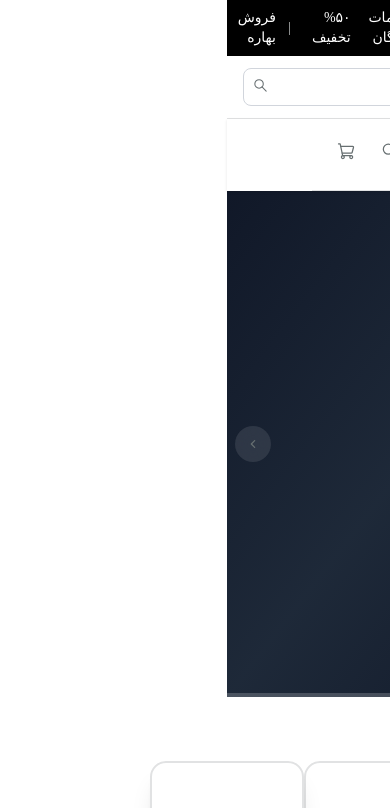
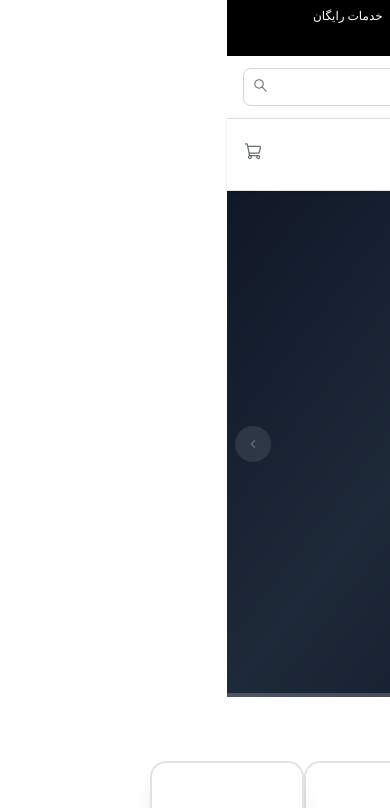
Before and after one commit to Nima-Mohammadkhani/shop-template, a Next.js app in the folder shop-template/: page / in a window 390 px wide. Shown: the top 808 px of the page. Built offline with nearby package versions, Linux system fonts and the light colour scheme; a web font is replaced by a local one.

Commit message:
update and respansive

```diff
--- a/shop-template/src/components/ui/Baner.tsx
+++ b/shop-template/src/components/ui/Baner.tsx
@@ -1,17 +1,17 @@
 const Baner = () => {
   return (
     <section className="flex justify-center items-center w-full bg-black">
-      <div className="flex justify-between items-center text-white w-full max-w-7xl py-2 text-sm">
-      <div className="flex gap-3 items-center">
-        <span>خرید بیش از یک میلیون تومان ارسال رایگان</span>
-        <span className="text-neutral-400">|</span>
-        <span>خدمات رایگان</span>
-      </div>
-      <div className="flex gap-3 items-center">
-        <span>%۵۰ تخفیف</span>
-        <span className="text-neutral-400">|</span>
-        <span>فروش بهاره</span>
-      </div>
+      <div className="flex flex-row flex-wrap justify-between items-center text-white w-full max-w-7xl px-3 md:px-0 py-2 text-xs sm:text-sm gap-2 sm:gap-0">
+        <div className="flex gap-2 sm:gap-3 items-center">
+          <span className="whitespace-nowrap">خرید بیش از یک میلیون تومان ارسال رایگان</span>
+          <span className="text-neutral-400 hidden sm:inline">|</span>
+          <span className="whitespace-nowrap">خدمات رایگان</span>
+        </div>
+        <div className="flex gap-2 sm:gap-3 items-center">
+          <span className="whitespace-nowrap">%۵۰ تخفیف</span>
+          <span className="text-neutral-400 hidden sm:inline">|</span>
+          <span className="whitespace-nowrap">فروش بهاره</span>
+        </div>
       </div>
     </section>
   );
--- a/shop-template/src/components/ui/header/index.tsx
+++ b/shop-template/src/components/ui/header/index.tsx
@@ -33,7 +33,7 @@ const Header = () => {
   }, [isMobileMenuOpen]);
 
   return (
-    <section className="flex flex-col justify-center items-center w-full bg-white sticky top-0 z-40 shadow-sm">
+    <section className="flex flex-col justify-center items-center w-full sticky bg-white top-0 z-40 shadow-sm">
       <div className="hidden lg:flex justify-center items-center gap-8 w-full max-w-7xl">
        <div>
         <ProductCategoryButton
@@ -45,7 +45,8 @@ const Header = () => {
         <HeaderItems />
       </div>
 
-      <div className="flex lg:hidden justify-between items-center px-4 py-3 border-b border-neutral-200">
+      <div className="flex lg:hidden justify-between items-center w-full px-2 py-3 border-b border-neutral-200">
+       <div className="flex items-center gap-2">
         <button
           onClick={() => setIsMobileMenuOpen(true)}
           className="p-2 hover:bg-neutral-50 rounded-lg transition-colors"
@@ -53,17 +54,13 @@ const Header = () => {
         >
           <Icon name="justify" size={24} color="primary" />
         </button>
+        <h1 className="text-lg font-bold text-primary">فروشگاه</h1>
+       </div>
 
-        <h1 className="text-lg font-bold text-primary">فروشگاه</h1>
 
-        <div className="flex items-center gap-2">
-          <button className="p-2 hover:bg-neutral-50 rounded-lg transition-colors">
-            <Icon name="search" size={20} />
-          </button>
-          <button className="p-2 hover:bg-neutral-50 rounded-lg transition-colors">
-            <Icon name="Shopping" size={20} />
-          </button>
-        </div>
+       <button className="p-2 hover:bg-neutral-50 rounded-lg transition-colors">
+          <Icon name="Shopping" size={20} />
+        </button>
       </div>
 
       {isOpen && (
@@ -108,7 +105,7 @@ const Header = () => {
               </div>
 
               <div className="py-4">
-                <div className="px-4 mb-3">
+                <div className="px-4">
                   <ProductCategoryButton
                     onClick={() => setIsOpen((prev) => !prev)}
                     className={`${isOpen ? "text-primary" : ""} w-full justify-start`}
@@ -133,7 +130,7 @@ const Header = () => {
                 )}
               </div>
 
-              <div className="border-t border-neutral-200 p-4 mt-auto">
+              <div className="border-t border-neutral-200 px-1 mt-auto">
                 <button className="w-full flex items-center gap-3 p-3 rounded-lg hover:bg-neutral-50 transition-colors">
                   <Icon name="person" size={20} color="primary" />
                   <span className="font-medium">ورود / ثبت نام</span>
```
